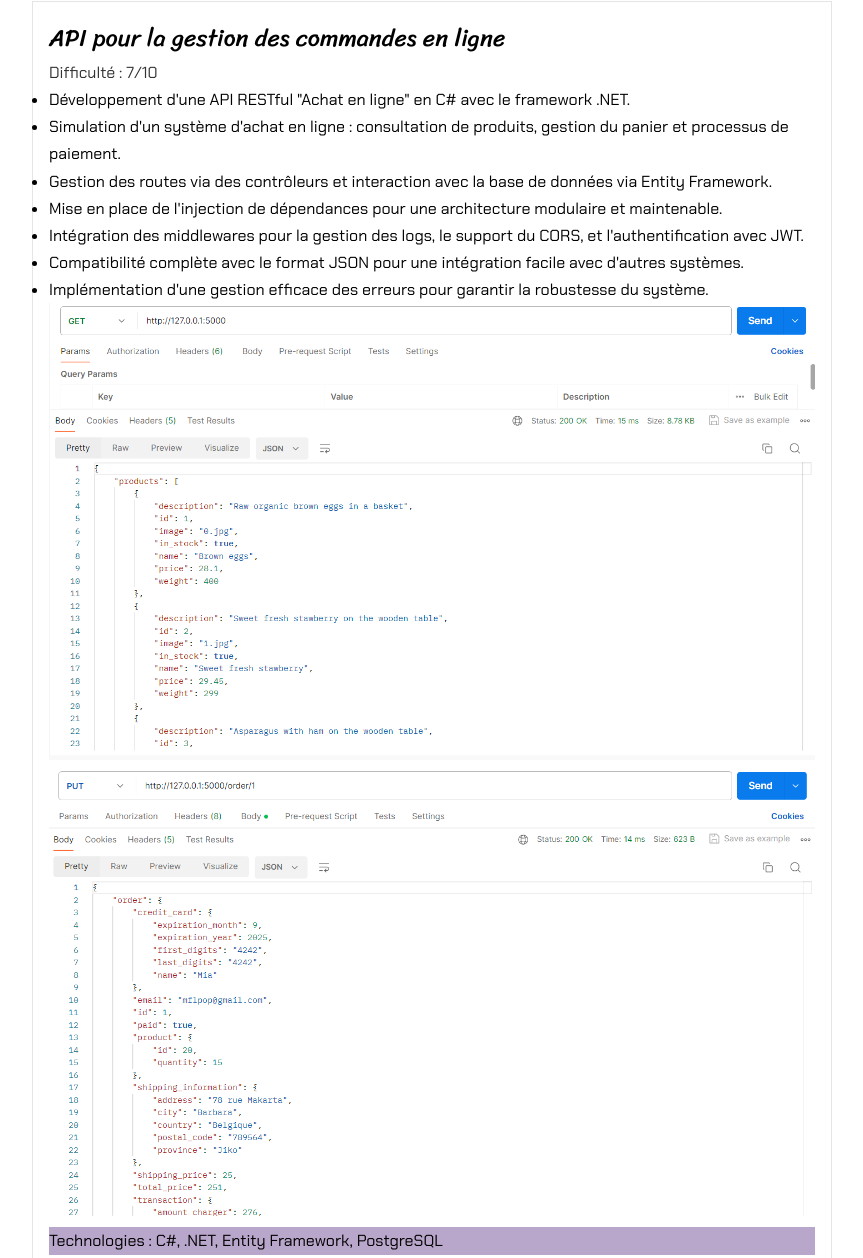
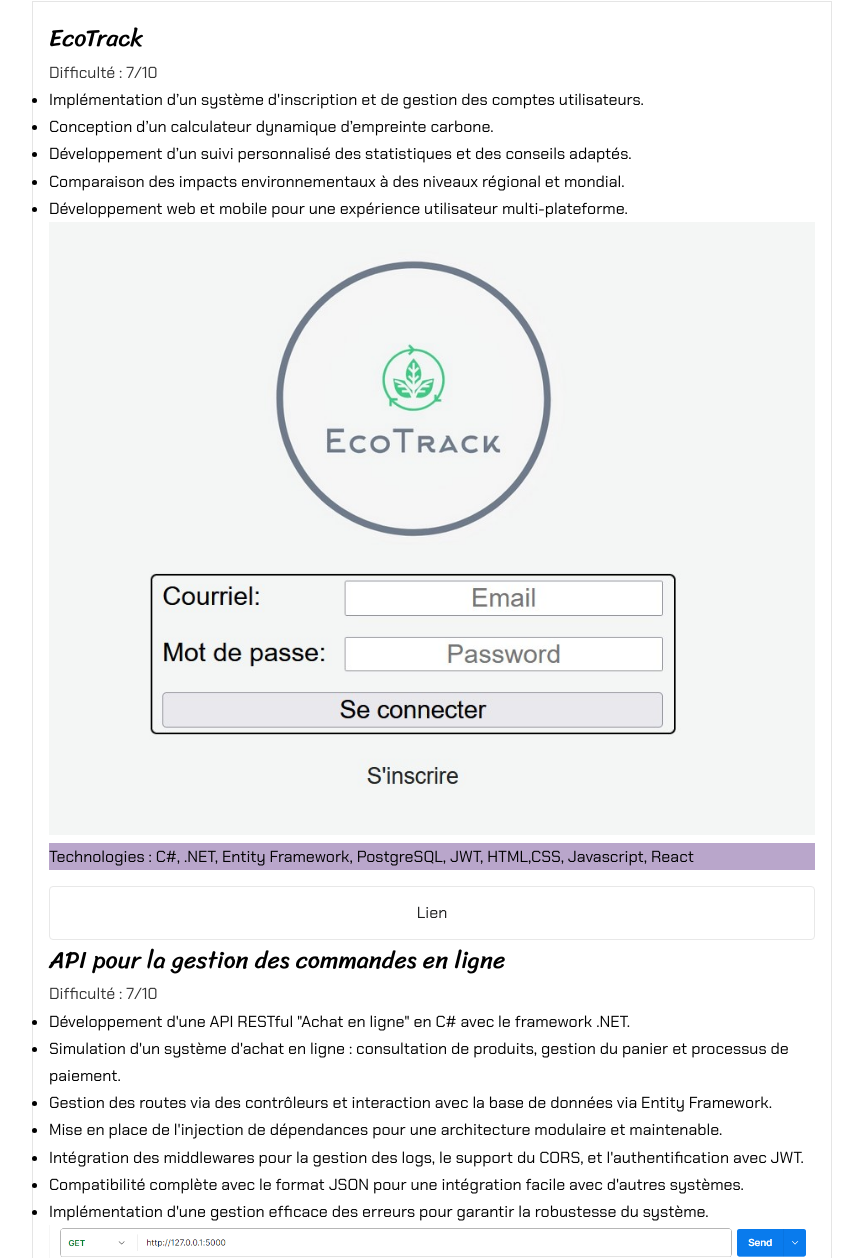
Before and after one commit to Fano10/Portfolio2.0, a plain HTML site: page projet.html in a window 1280 px wide. Shown: the part 145-1403 px from the top of the page, without its empty margins (208-1071 px from the left). Drawn offline with Linux system fonts and the light colour scheme.

Commit message:
add new project in the portfolio

```diff
--- a/projet.html
+++ b/projet.html
@@ -26,6 +26,24 @@
         </nav>
     </header>
     <main>
+        <article>
+            <h1>EcoTrack</h1>
+            <p class="difficulte">Difficulté : 7/10</p>
+            <ul class="description">
+                <li>Implémentation d’un système d'inscription et de gestion des comptes utilisateurs.</li>
+                <li>Conception d’un calculateur dynamique d’empreinte carbone.</li>
+                <li>Développement d’un suivi personnalisé des statistiques et des conseils adaptés.</li>
+                <li>Comparaison des impacts environnementaux à des niveaux régional et mondial.</li>
+                <li>Développement web et mobile pour une expérience utilisateur multi-plateforme.</li>
+            </ul>
+            <img src="img/EcoTrack1.jpg" width="100%" height="auto" alt="mon profil">
+            <div>
+            <p class="technologie">Technologies : C#, .NET, Entity Framework, PostgreSQL, JWT, HTML,CSS, Javascript, React</p>
+            </div>
+            <div>
+                <a class="button_project" href="https://github.com/Fano10/ProductOrderAPI.git" target="_blank">Lien</a>
+            </div>
+        </article>
         <article>
             <h1>API pour la gestion des commandes en ligne</h1>
             <p class="difficulte">Difficulté : 7/10</p>
```
Also changed, not shown: img/EcoTrack1.jpg (added).
